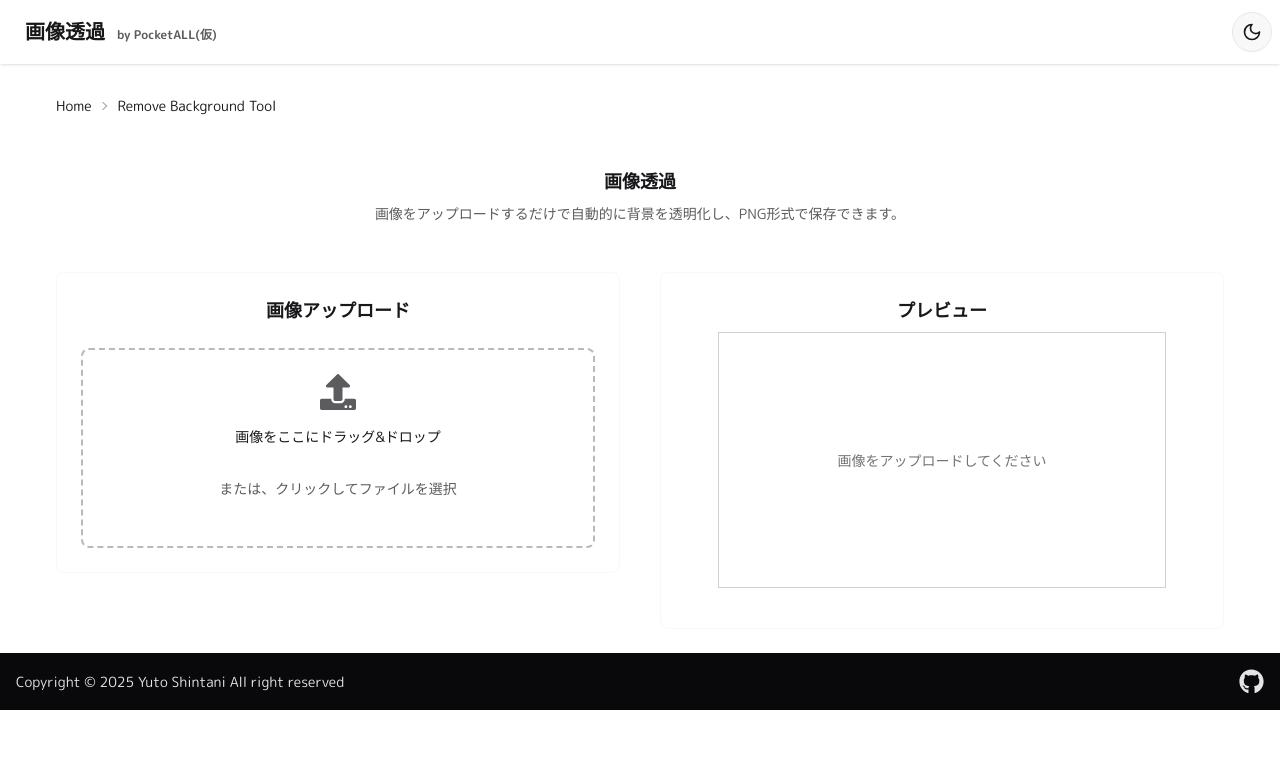
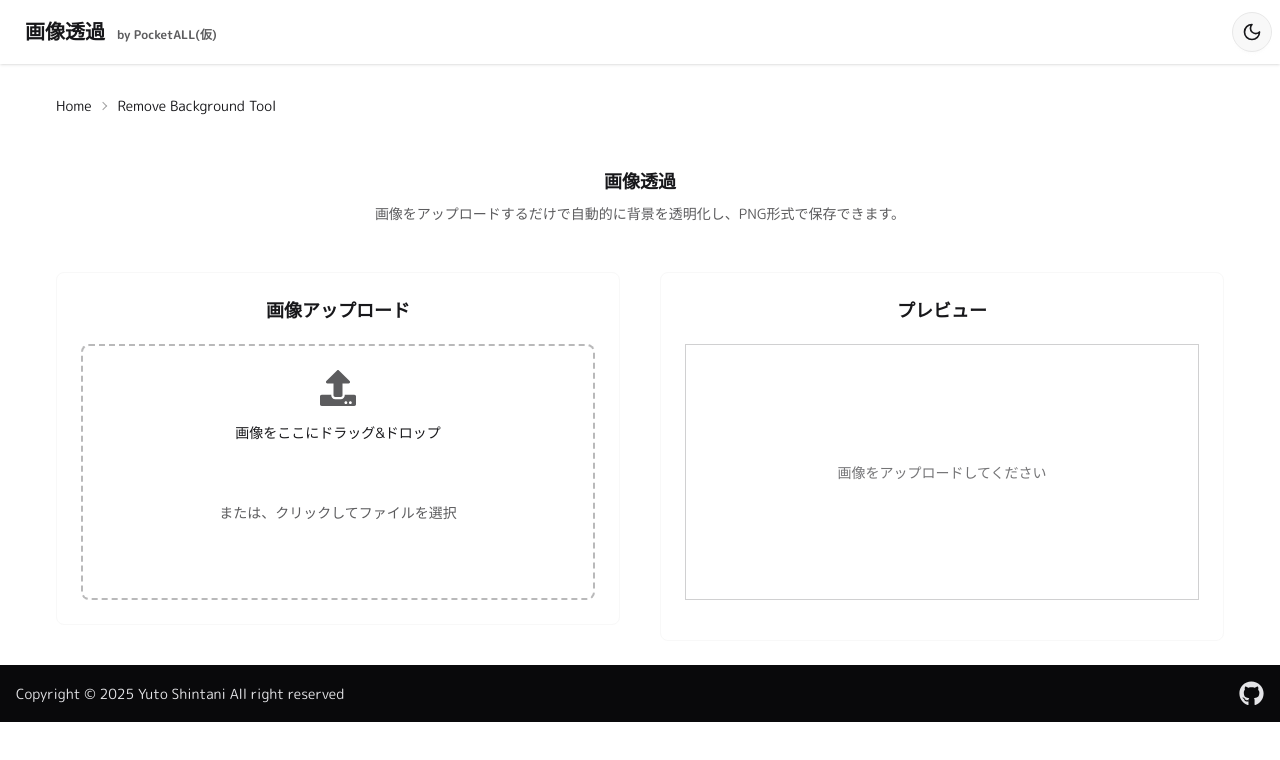
Before and after one commit to yuto0623/pocket-all, a Next.js app: page /remove-background-tool in a window 1280 px wide. Shown: the top 760 px of the page. Built offline with nearby package versions, Linux system fonts and the light colour scheme; no server answers.

Commit message:
Improve layout and styling of Remove Background Tool component for better user experience

```diff
--- a/app/components/Tools/RemoveBackgroundTool/RemoveBackgroundTool.tsx
+++ b/app/components/Tools/RemoveBackgroundTool/RemoveBackgroundTool.tsx
@@ -203,11 +203,13 @@ export default function RemoveBackgroundTool() {
 				</div>
 			</div>
 
-			<div className="flex flex-col-reverse sm:grid sm:grid-cols-2 gap-10 mt-6">
+			<div className="flex flex-col sm:grid sm:grid-cols-2 gap-10 mt-6">
 				<div>
 					<div className="card card-border">
 						<div className="card-body">
-							<h2 className="card-title justify-center">画像アップロード</h2>
+							<h2 className="card-title justify-center mb-3">
+								画像アップロード
+							</h2>
 
 							{/* 非表示のファイル入力 */}
 							<input
@@ -223,7 +225,7 @@ export default function RemoveBackgroundTool() {
 							{/* ドラッグ&ドロップエリア */}
 							{/* biome-ignore lint/a11y/useKeyWithClickEvents: <explanation> */}
 							<div
-								className={`border-2 border-dashed rounded-lg p-6 flex flex-col items-center justify-center min-h-[200px] mt-4 cursor-pointer transition-colors ${
+								className={`border-2 border-dashed h-64 rounded-lg p-6 flex flex-col items-center justify-center cursor-pointer transition-colors ${
 									isDragging
 										? "border-primary bg-primary/10"
 										: "border-base-content/30 hover:border-primary/50"
@@ -300,11 +302,11 @@ export default function RemoveBackgroundTool() {
 				<div>
 					<div className="card card-border">
 						<div className="card-body items-center text-center">
-							<h2 className="card-title" id="image-preview">
+							<h2 className="card-title mb-3" id="image-preview">
 								プレビュー
 							</h2>
 
-							<div className="relative w-full max-w-md h-64 border border-base-content/20 flex items-center justify-center mb-4">
+							<div className="relative w-full h-64 border border-base-content/20 flex items-center justify-center mb-4">
 								{isUploading ? (
 									<FaSpinner className="animate-spin" size={32} />
 								) : isProcessing ? (
```
